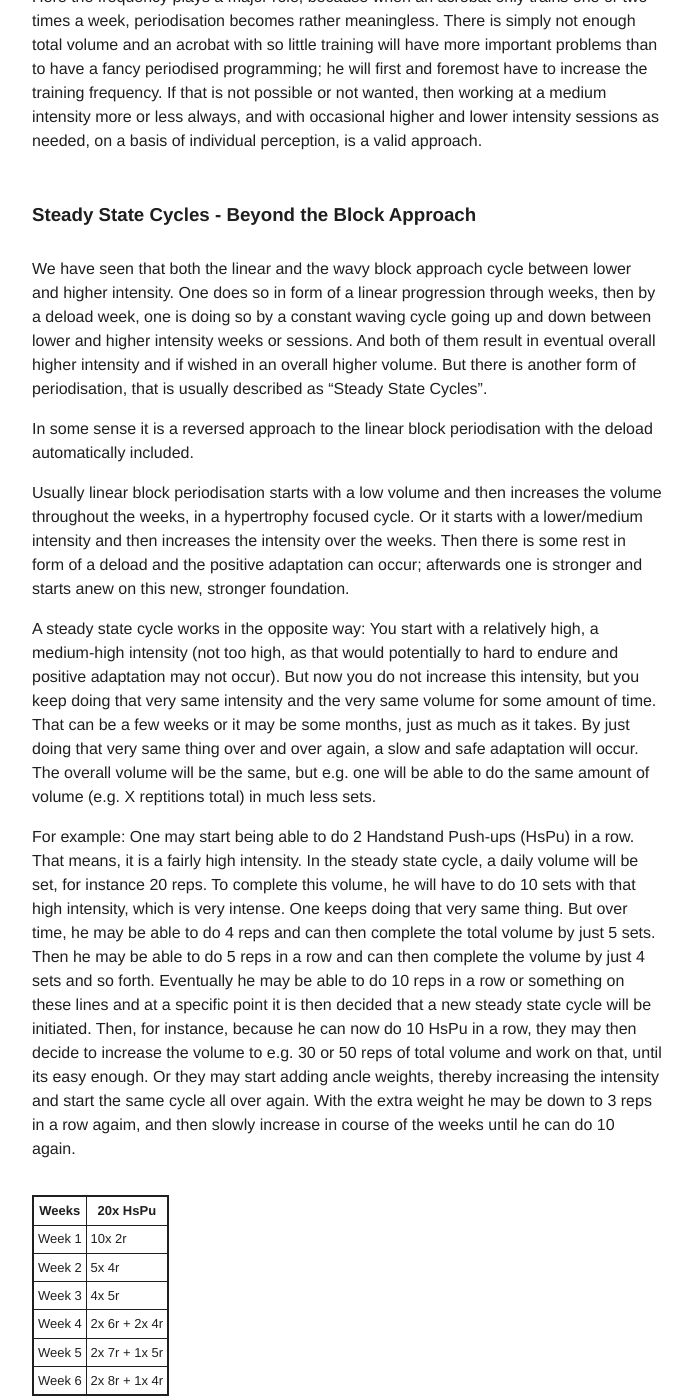
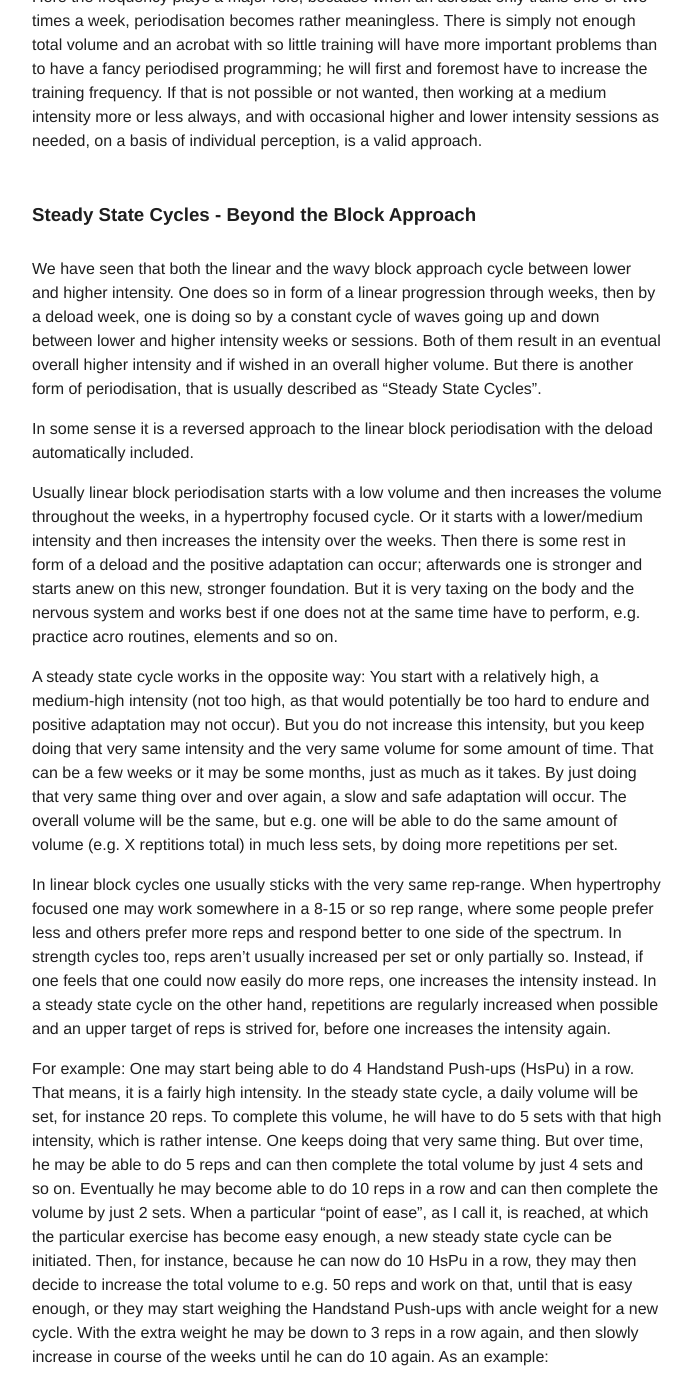
Before and after one commit to floshin/acrolib, a Jekyll site: the page built from training/periodisation.md, in a window 1280 px wide and 1400 px high, scrolled down 9444 px. Shown: the whole window, without its empty margins (293-985 px from the left). Built offline with Jekyll 4.4.1, drawn with Linux system fonts in a browser that asks for light colours; our own code applies the rules of GitHub Pages for plain Markdown files; some of the changed text lies outside the part shown.

Commit message:
Update periodisation.md

```diff
--- a/training/periodisation.md
+++ b/training/periodisation.md
@@ -177,28 +177,32 @@ Here the frequency plays a major role, because when an acrobat only trains one o
 
 ### Steady State Cycles - Beyond the Block Approach
 
-We have seen that both the linear and the wavy block approach cycle between lower and higher intensity. One does so in form of a linear progression through weeks, then by a deload week, one is doing so by a constant waving cycle going up and down between lower and higher intensity weeks or sessions. And both of them result in eventual overall higher intensity and if wished in an overall higher volume. But there is another form of periodisation, that is usually described as "Steady State Cycles".
+We have seen that both the linear and the wavy block approach cycle between lower and higher intensity. One does so in form of a linear progression through weeks, then by a deload week, one is doing so by a constant cycle of waves going up and down between lower and higher intensity weeks or sessions. Both of them result in an eventual overall higher intensity and if wished in an overall higher volume. But there is another form of periodisation, that is usually described as "Steady State Cycles".
 
 In some sense it is a reversed approach to the linear block periodisation with the deload automatically included.
 
-Usually linear block periodisation starts with a low volume and then increases the volume throughout the weeks, in a hypertrophy focused cycle. Or it starts with a lower/medium intensity and then increases the intensity over the weeks. Then there is some rest in form of a deload and the positive adaptation can occur; afterwards one is stronger and starts anew on this new, stronger foundation.
+Usually linear block periodisation starts with a low volume and then increases the volume throughout the weeks, in a hypertrophy focused cycle. Or it starts with a lower/medium intensity and then increases the intensity over the weeks. Then there is some rest in form of a deload and the positive adaptation can occur; afterwards one is stronger and starts anew on this new, stronger foundation. But it is very taxing on the body and the nervous system and works best if one does not at the same time have to perform, e.g. practice acro routines, elements and so on.
 
-A steady state cycle works in the opposite way: You start with a relatively high, a medium-high intensity (not too high, as that would potentially to hard to endure and positive adaptation may not occur). But now you do not increase this intensity, but you keep doing that very same intensity and the very same volume for some amount of time. That can be a few weeks or it may be some months, just as much as it takes. By just doing that very same thing over and over again, a slow and safe adaptation will occur. The overall volume will be the same, but e.g. one will be able to do the same amount of volume (e.g. X reptitions total) in much less sets.
+A steady state cycle works in the opposite way: You start with a relatively high, a medium-high intensity (not too high, as that would potentially be too hard to endure and positive adaptation may not occur). But you do not increase this intensity, but you keep doing that very same intensity and the very same volume for some amount of time. That can be a few weeks or it may be some months, just as much as it takes. By just doing that very same thing over and over again, a slow and safe adaptation will occur. The overall volume will be the same, but e.g. one will be able to do the same amount of volume (e.g. X reptitions total) in much less sets, by doing more repetitions per set.
 
-For example: One may start being able to do 2 Handstand Push-ups (HsPu) in a row. That means, it is a fairly high intensity. In the steady state cycle, a daily volume will be set, for instance 20 reps. To complete this volume, he will have to do 10 sets with that high intensity, which is very intense. One keeps doing that very same thing. But over time, he may be able to do 4 reps and can then complete the total volume by just 5 sets. Then he may be able to do 5 reps in a row and can then complete the volume by just 4 sets and so forth. Eventually he may be able to do 10 reps in a row or something on these lines and at a specific point it is then decided that a new steady state cycle will be initiated. Then, for instance, because he can now do 10 HsPu in a row, they may then decide to increase the volume to e.g. 30 or 50 reps of total volume and work on that, until its easy enough. Or they may start adding ancle weights, thereby increasing the intensity and start the same cycle all over again. With the extra weight he may be down to 3 reps in a row agaim, and then slowly increase in course of the weeks until he can do 10 again.
+In linear block cycles one usually sticks with the very same rep-range. When hypertrophy focused one may work somewhere in a 8-15 or so rep range, where some people prefer less and others prefer more reps and respond better to one side of the spectrum. In strength cycles too, reps aren't usually increased per set or only partially so. Instead, if one feels that one could now easily do more reps, one increases the intensity instead. In a steady state cycle on the other hand, repetitions are regularly increased when possible and an upper target of reps is strived for, before one increases the intensity again.
+
+For example: One may start being able to do 4 Handstand Push-ups (HsPu) in a row. That means, it is a fairly high intensity. In the steady state cycle, a daily volume will be set, for instance 20 reps. To complete this volume, he will have to do 5 sets with that high intensity, which is rather intense. One keeps doing that very same thing. But over time, he may be able to do 5 reps and can then complete the total volume by just 4 sets and so on. Eventually he may become able to do 10 reps in a row and can then complete the volume by just 2 sets. When a particular "point of ease", as I call it, is reached, at which the particular exercise has become easy enough, a new steady state cycle can be initiated. Then, for instance, because he can now do 10 HsPu in a row, they may then decide to increase the total volume to e.g. 50 reps and work on that, until that is easy enough, or they may start weighing the Handstand Push-ups with ancle weight for a new cycle. With the extra weight he may be down to 3 reps in a row again, and then slowly increase in course of the weeks until he can do 10 again. As an example:
 
 | Weeks  | 20x HsPu  |
 | ------ | --------- |
-| Week 1 | 10x 2r    |
-| Week 2 | 5x  4r    |
-| Week 3 | 4x  5r    |
-| Week 4 | 2x 6r + 2x 4r |
-| Week 5 | 2x 7r + 1x 5r |
-| Week 6 | 2x 8r + 1x 4r |
+| Week 1 | 5x 4r     |
+| Week 2 | 4x 5r     |
+| Week 3 | 2x 6r + 2x 4r |
+| Week 4 | 2x 7r + 1x 5r |
+| Week 5 | 2x 8r + 1x 4r |
+| Week 6 | 2x 9r + 1x 2r |
 
-This would be an examplatory progression, where the volume is always the same (20 reps per session), the intensity is very high in the beginning and requires many sets, but is then slowly getting less and less intense. Here there is overload at the beginning with many sets, and underload in the end with just a few sets. This is not an ideal example as starting with 10x2 reps may be way too intense, but the overall scheme becomes apparent.
+The load stays the same (theoretically, as its always the same exercise with the same load on the body), the volume also stays the same (20 reps per session). The only thing that increases are the repetitions per set, which at the same time decreases the number of sets, since the overall volume is kept the same. Therefore here it will be most difficult at the beginning and become easier and easier in the later weeks of a cycle, when the desired rep range and efficiency etc. are achieved. In this sense it is the contrary to the linear block approach, where it is very easy in the beginning and gets very hard in the last week before the deload. Here in the steady state cycle the deload is essentially included. By getting stronger and adapting slowly, the load, while staying the same in absolute terms, gets much lighter in relative terms due to ones own strength gained, but is kept the same for long enough to enable and strengthen the adaptation.
 
-This is the process of slowly, by consistent practice, turning something, that has been intense strength training before, into mere less intense conditioning. By the consistent work with the same intensity one may not increase strength as fast as it may be possible in a linear block approach, but it is guaranteed that no strength is lost and the same volume is kept up, which is a form of consistency which is beneficial to fatigue and load management in general and in the gymnastics context in particular, as it will be less taxing on the nervous system, if the intensity started with is not too high. Thereby it may be a slower approach, but also a very safe approach, by which we can reduce the injury risk.
+In such a cycle is overload at the beginning with many sets, and underload in the end with just a few sets.
+
+This is the process of slowly, by consistent practice, turning something, that has been intense strength training before, into mere, much less intense, conditioning. By the consistent work with the same intensity one may not increase strength as fast as it may be possible in a linear block approach, but it is guaranteed that no strength is lost and the same volume is kept up, which is a form of consistency which is beneficial to fatigue and load management in general and in the gymnastics context in particular, as it will be less taxing on the nervous system, if the intensity started with is not too high. Thereby it may be a slower approach, but also a very safe approach, by which we can reduce the injury risk.
 
 
 ## The Gentle Sinyavskaya Method
```
